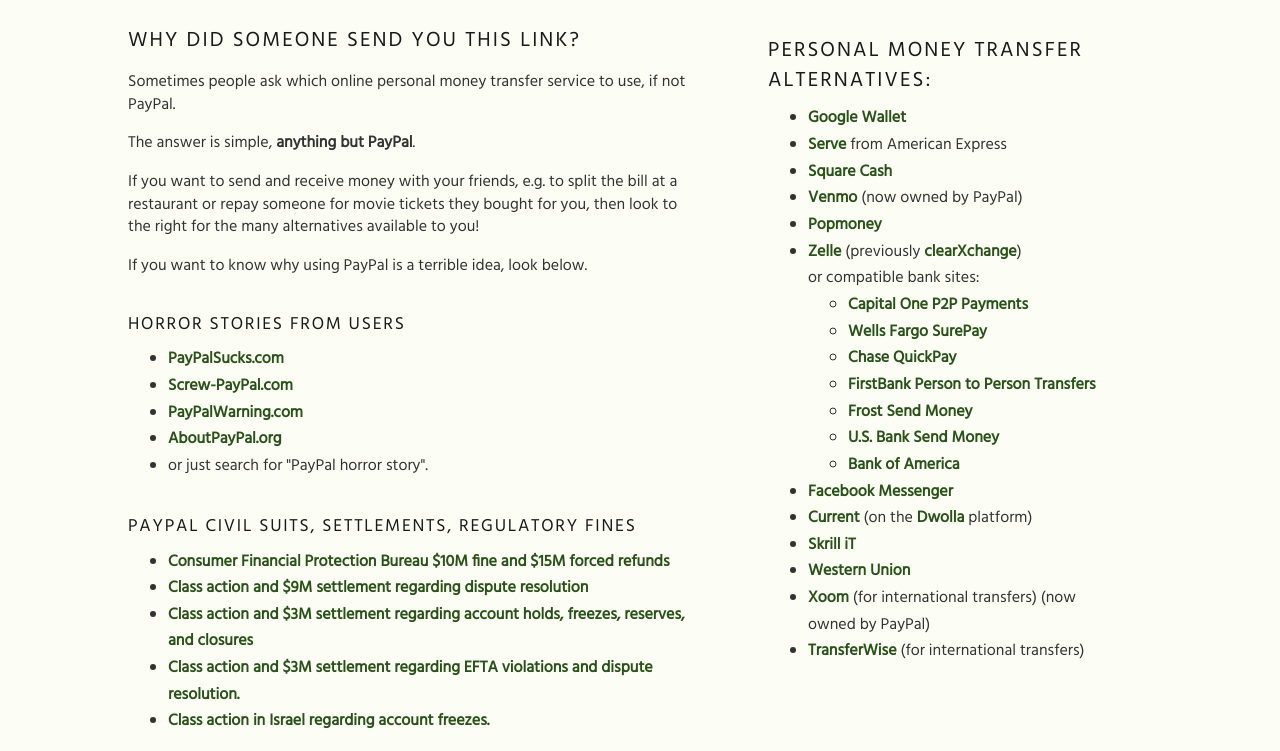
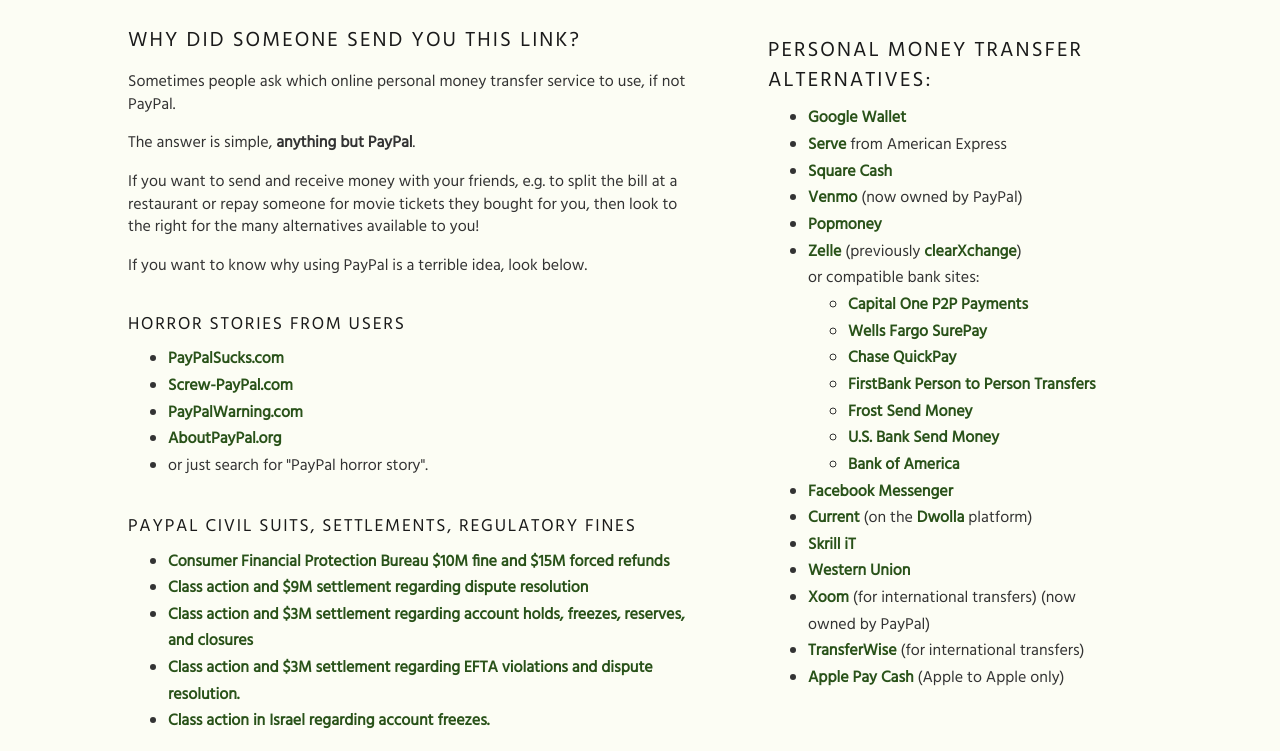
Before and after one commit to sparr/site-anythingbutpaypal, a plain HTML site: page index.html in a window 1280 px wide. Shown: the part 74-825 px from the top of the page. Drawn offline with Linux system fonts and the light colour scheme.

Commit message:
apple pay cash

```diff
--- a/index.html
+++ b/index.html
@@ -33,6 +33,7 @@
         <li><a href="https://www.westernunion.com/us/en/send-money-online.html">Western Union</a></li>
         <li><a href="https://www.xoom.com/">Xoom</a> (for international transfers) (now owned by PayPal)</li>
         <li><a href="https://transferwise.com/">TransferWise</a> (for international transfers)</li>
+        <li><a href="https://support.apple.com/en-us/HT207886">Apple Pay Cash</a> (Apple to Apple only)</li>
       </ul>
     </div>
     <div class="section-verbiage">
```
